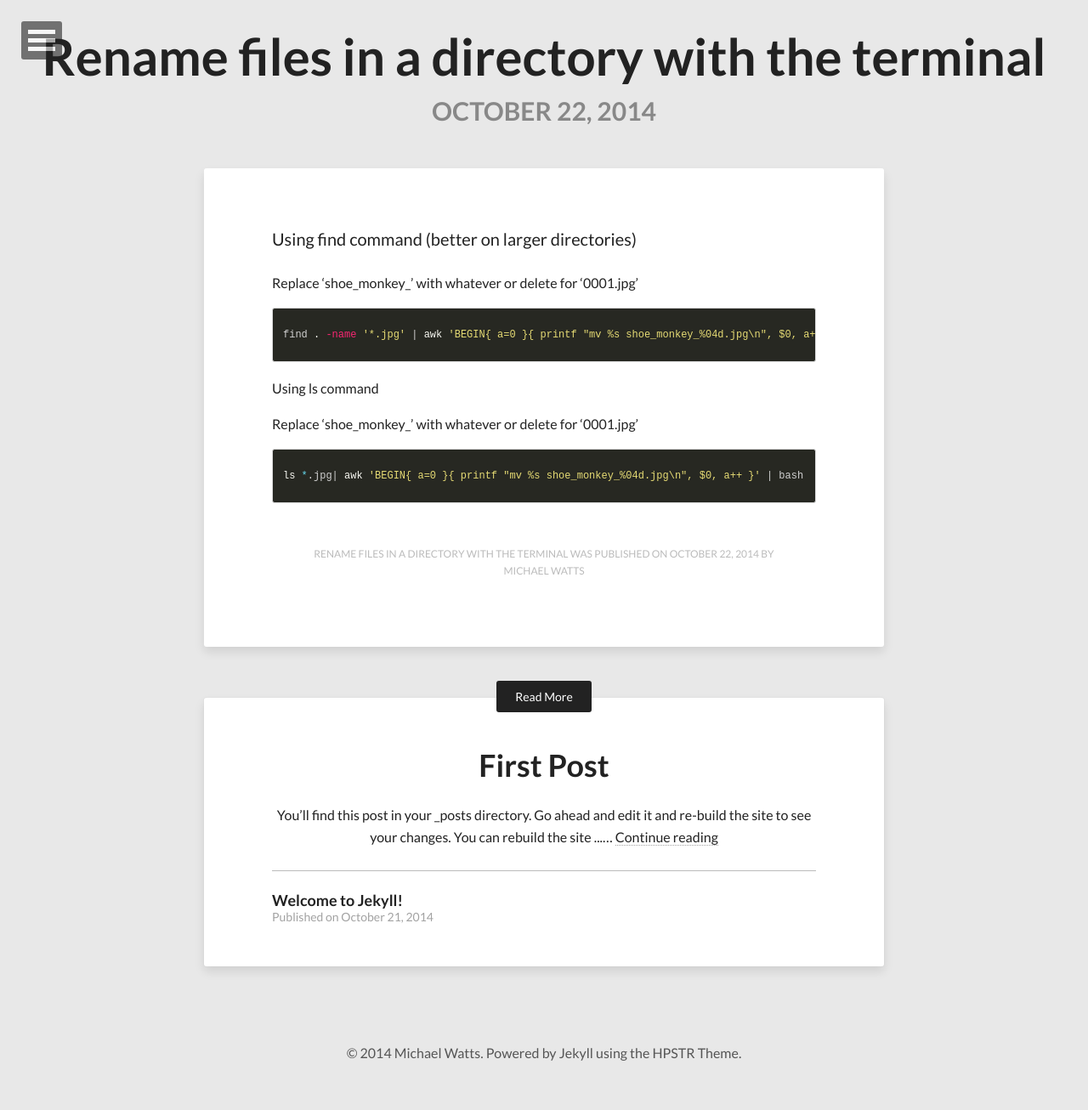
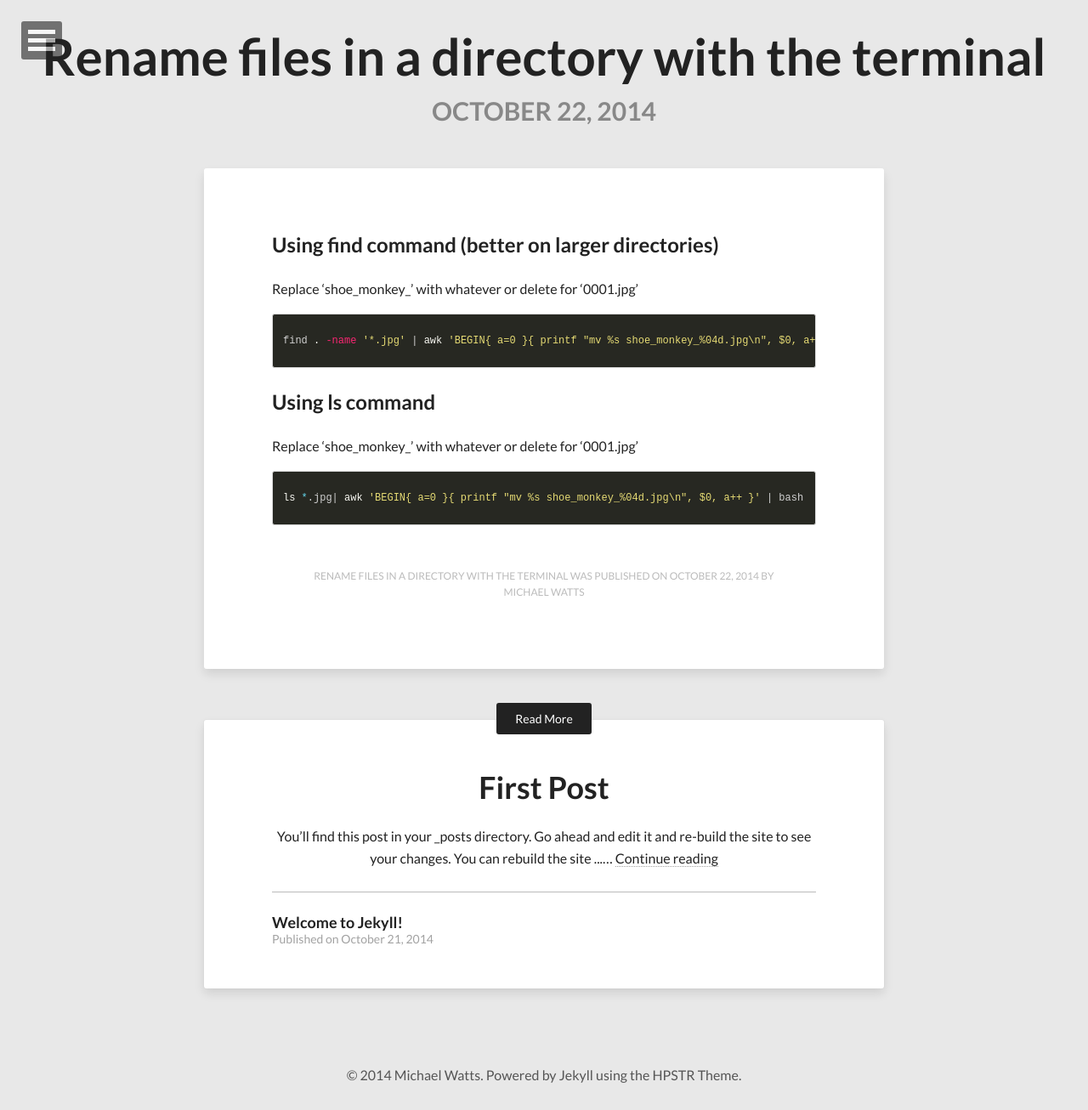
Before and after one commit to mj-watts/michaelwatts.me-website, a Jekyll site: the page built from _posts/2014-10-21-rename-files-in-a-directory-with-the-terminal.markdown, in a window 1280 px wide. Shown: the whole page at 85% size. Built offline with Jekyll 4.4.1, drawn with Linux system fonts in a browser that asks for light colours; nearby versions of some CDN libraries; before the commit the page ends 1280 px from its top, so only the background shows below that.

```diff
--- a/_posts/2014-10-21-rename-files-in-a-directory-with-the-terminal.markdown
+++ b/_posts/2014-10-21-rename-files-in-a-directory-with-the-terminal.markdown
@@ -5,7 +5,7 @@ date:   2014-10-22 09:38:25
 categories: terminal bash
 ---
 
-Using find command (better on larger directories)
+## Using find command (better on larger directories)
 
 Replace 'shoe_monkey_' with whatever or delete for '0001.jpg'
 
@@ -14,7 +14,7 @@ find . -name '*.jpg' | awk 'BEGIN{ a=0 }{ printf "mv %s shoe_monkey_%04d.jpg\n",
 {% endhighlight %}
 
 
-Using ls command
+## Using ls command
 
 Replace 'shoe_monkey_' with whatever or delete for '0001.jpg'
 
```
